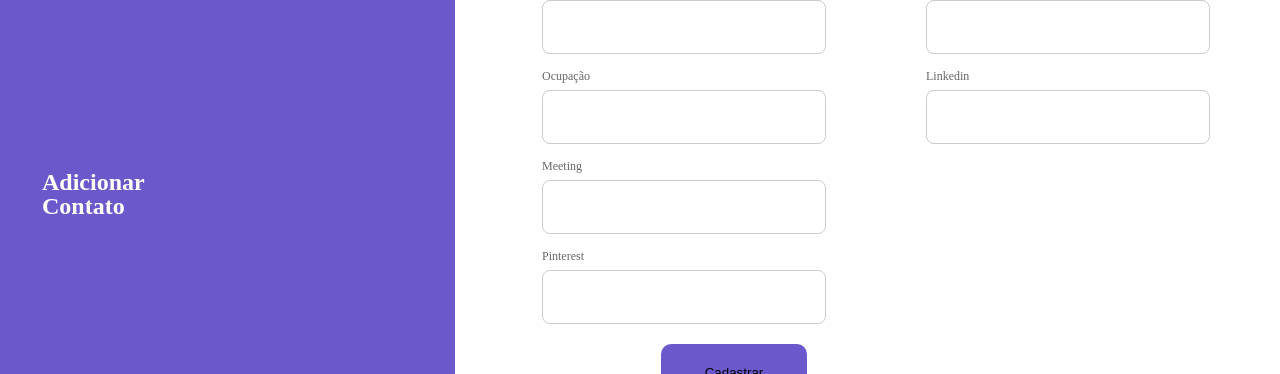
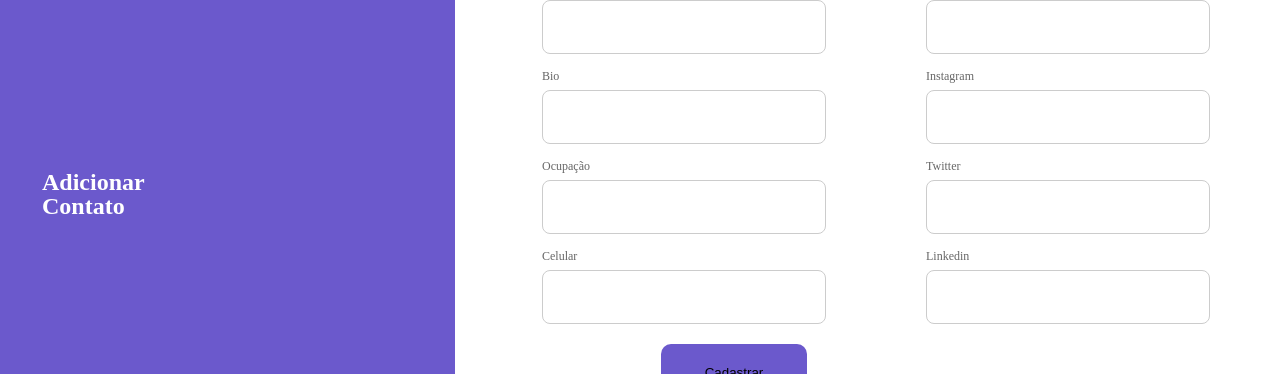
Before and after one commit to WesleyVitor/Contact-list, a Next.js app: page /contact/add in a window 1280 px wide. Shown: the part 200-574 px from the top of the page. Built offline with nearby package versions, Linux system fonts and the light colour scheme.

Commit message:
add: Create a new contact

```diff
--- a/components/Form/index.tsx
+++ b/components/Form/index.tsx
@@ -3,12 +3,15 @@ import { Button } from "../../styles/components/Button";
 import { Input, Label, ContainerInput, ContainerForm } from "./styles";
 import { useForm } from "react-hook-form";
 import { ContactProps } from "../../pages/index";
+import axios from "axios";
 
 const Form: React.FC = () => {
     const { register, handleSubmit } = useForm<ContactProps>();
 
-    const FSubmit = (data: ContactProps) =>
-        console.log(`Dados:${data.username}`);
+    const FSubmit = (data: ContactProps) => {
+        axios.post("http://localhost:3000/api/contacts/add", data);
+    };
+
     return (
         <ContainerForm onSubmit={handleSubmit(FSubmit)}>
             <div>
@@ -21,9 +24,21 @@ const Form: React.FC = () => {
                     <Input {...register("email1")} />
                 </ContainerInput>
                 <ContainerInput>
+                    <Label>Bio</Label>
+                    <Input {...register("bio")} />
+                </ContainerInput>
+                <ContainerInput>
                     <Label>Ocupação</Label>
                     <Input {...register("job")} />
                 </ContainerInput>
+                <ContainerInput>
+                    <Label>Celular</Label>
+                    <Input {...register("phone1")} />
+                </ContainerInput>
+
+                <Button type="submit">Cadastrar</Button>
+            </div>
+            <div>
                 <ContainerInput>
                     <Label>Meeting</Label>
                     <Input {...register("meeting")} />
@@ -32,9 +47,6 @@ const Form: React.FC = () => {
                     <Label>Pinterest</Label>
                     <Input {...register("Pinterest")} />
                 </ContainerInput>
-                <Button type="submit">Cadastrar</Button>
-            </div>
-            <div>
                 <ContainerInput>
                     <Label>Instagram</Label>
                     <Input {...register("instagram")} />
--- a/package.json
+++ b/package.json
@@ -11,6 +11,7 @@
     "dependencies": {
         "@prisma/client": "^3.9.2",
         "@types/styled-components": "^5.1.22",
+        "axios": "^0.26.0",
         "next": "12.0.10",
         "prisma": "^3.9.2",
         "react": "17.0.2",
--- /dev/null
+++ b/pages/api/contacts/add.ts
@@ -0,0 +1,18 @@
+import { NextApiRequest, NextApiResponse } from "next";
+import prisma from "../../../lib/prisma";
+const handler = async (req: NextApiRequest, res: NextApiResponse) => {
+    const c = req.body;
+
+    const isValid = await prisma.contact.create({
+        data: c,
+    });
+    if (isValid) {
+        res.status(200)
+            .redirect("/")
+            .json({ message: "Dados Cadastrados Com Sucesso!" });
+    } else {
+        res.status(404).redirect("/").json({ message: "Algo deu Errado!" });
+    }
+};
+
+export default handler;
--- a/pages/index.tsx
+++ b/pages/index.tsx
@@ -70,7 +70,7 @@ interface Props {
 const index: React.FC<Props> = ({ contacts }) => {
     return (
         <Container>
-            <ListContact contactsPerPage={8} contacts={contacts} />
+            <ListContact contactsPerPage={3} contacts={contacts} />
 
             <section>
                 <Button>
```
Also changed, not shown: 1 other file (tests, documents, lock files or other folders).
